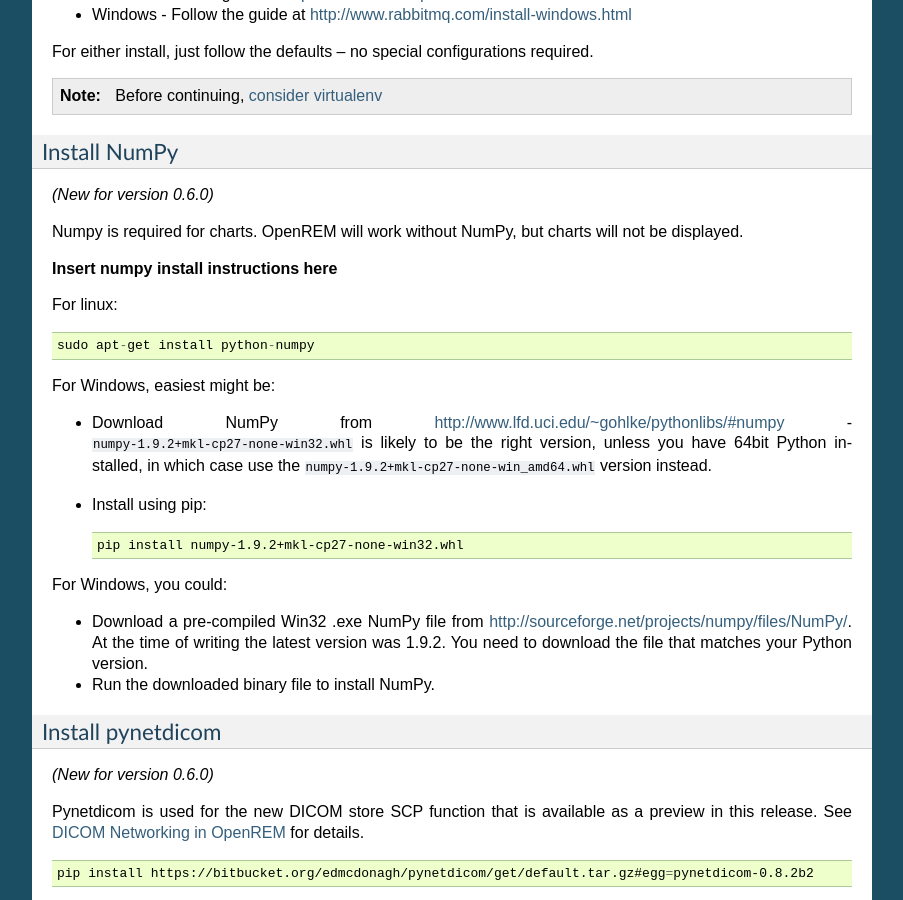
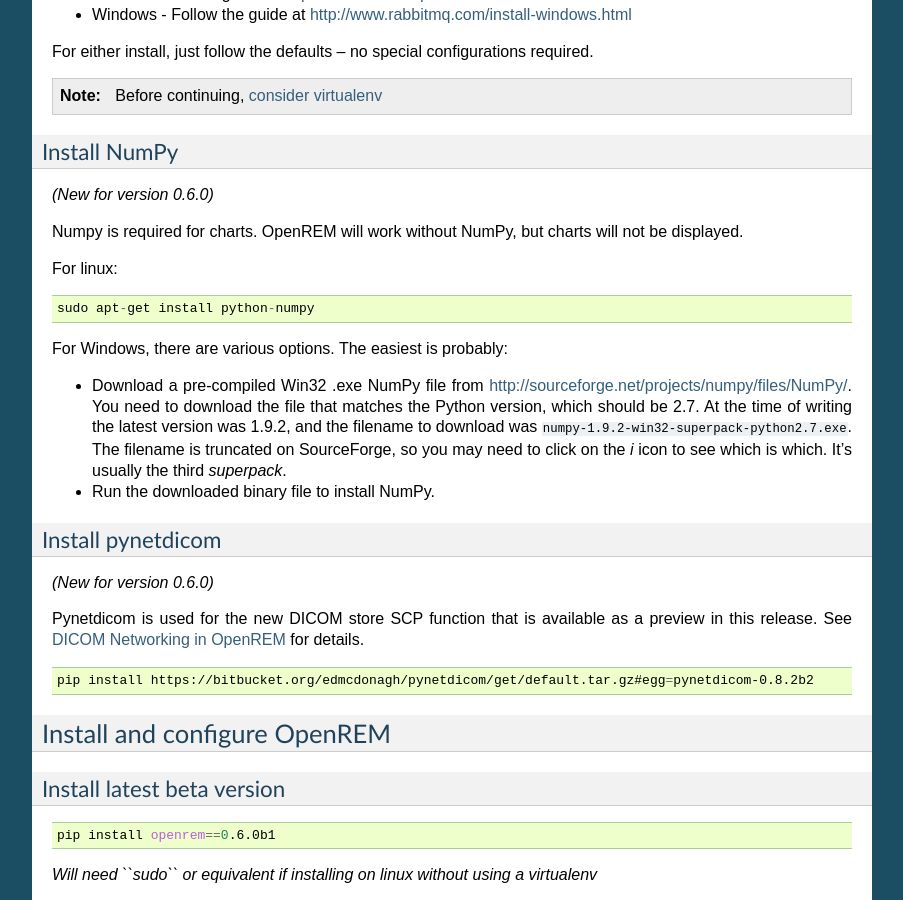
Before and after one commit to ckswilliams/modOpenREM, a Sphinx documentation site: the page built from docs/install.rst, in a window 1280 px wide and 900 px high, scrolled down 1269 px. Shown: the whole window, without its empty margins (198-1101 px from the left). Built offline with Sphinx 7.4.7, drawn with Linux system fonts in a browser that asks for light colours.

Commit message:
Removed my instructions for Windows NumPy install from install.rst, slightly modified @dplatten's version. Replaced my version on release-0.6.0.rst with @dplatten's version. Refs #133. Haven't tried it myself.

```diff
--- a/docs/install.rst
+++ b/docs/install.rst
@@ -81,25 +81,16 @@
 
 Numpy is required for charts. OpenREM will work without NumPy, but charts will not be displayed.
 
-**Insert numpy install instructions here**
-
 For linux::
 
     sudo apt-get install python-numpy
 
-For Windows, easiest might be:
+For Windows, there are various options. The easiest is probably:
 
-* Download NumPy from http://www.lfd.uci.edu/~gohlke/pythonlibs/#numpy - ``numpy‑1.9.2+mkl‑cp27‑none‑win32.whl`` is
-  likely to be the right version, unless you have 64bit Python installed, in which case use the
-  ``numpy‑1.9.2+mkl‑cp27‑none‑win_amd64.whl`` version instead.
-* Install using pip::
-
-    pip install numpy‑1.9.2+mkl‑cp27‑none‑win32.whl
-
-For Windows, you could:
-
-* Download a pre-compiled Win32 .exe NumPy file from http://sourceforge.net/projects/numpy/files/NumPy/. At the time
-  of writing the latest version was 1.9.2. You need to download the file that matches your Python version.
+* Download a pre-compiled Win32 .exe NumPy file from http://sourceforge.net/projects/numpy/files/NumPy/. You need to
+  download the file that matches the Python version, which should be 2.7. At the time of writing the latest version was
+  1.9.2, and the filename to download was ``numpy-1.9.2-win32-superpack-python2.7.exe``. The filename is truncated on
+  SourceForge, so you may need to click on the *i* icon to see which is which. It's usually the third *superpack*.
 * Run the downloaded binary file to install NumPy.
 
 Install pynetdicom
```
Also changed, not shown: docs/release-0.6.0.rst (+6 -8 lines).
